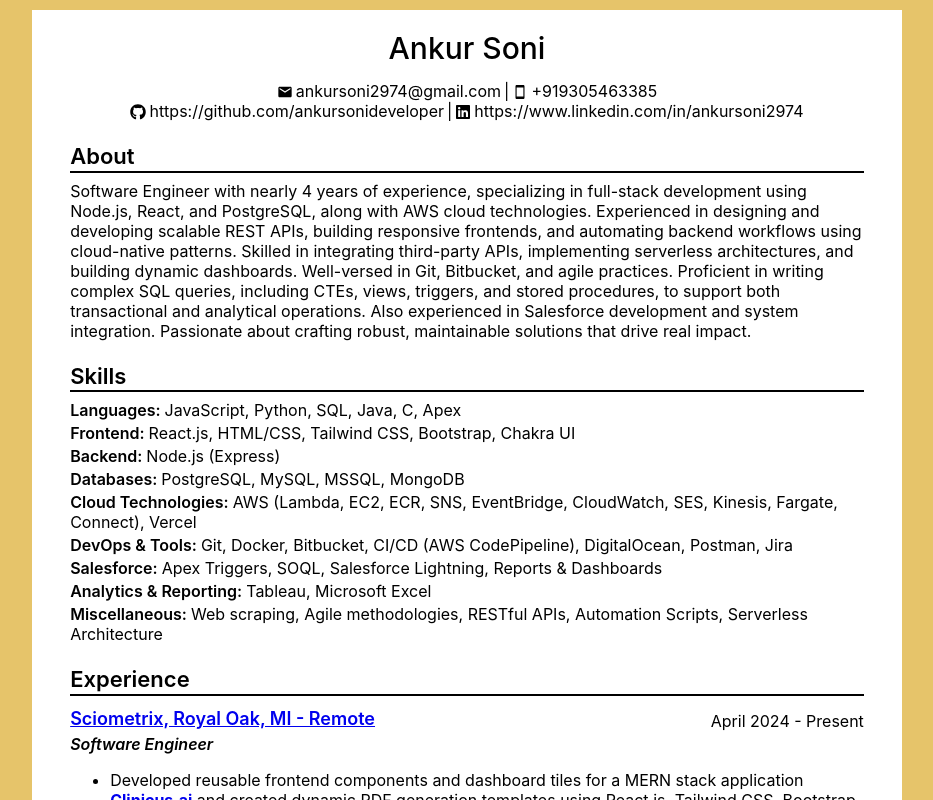
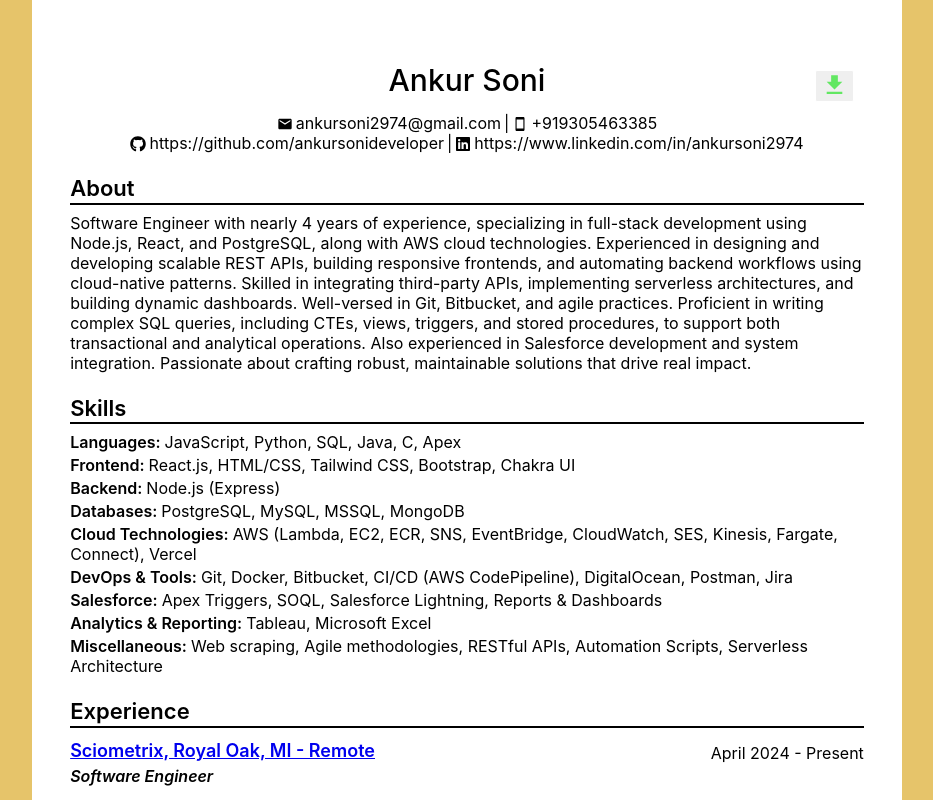
Before and after one commit to ankursonideveloper/resume, a React (Create React App) app in the folder resume/: page / in a window 1280 px wide. Shown: the top 800 px of the page, without its empty margins (173-1106 px from the left). Built offline with nearby package versions, Linux system fonts and the light colour scheme.

Commit message:
updated download link

```diff
--- a/resume/src/Components/Resume.js
+++ b/resume/src/Components/Resume.js
@@ -22,11 +22,11 @@
 
   return (
     <div className="Resume" id="Resume">
-      {/* <div className="Download">
+      <div className="Download">
         <button onClick={downloadFile}>
           <IoMdDownload size={25} />
         </button>
-      </div> */}
+      </div>
       <Header>
         <Title titleName="Ankur Soni" />
         <Header1 />
```
Also changed, not shown: 1 other file (tests, documents, lock files or other folders).
